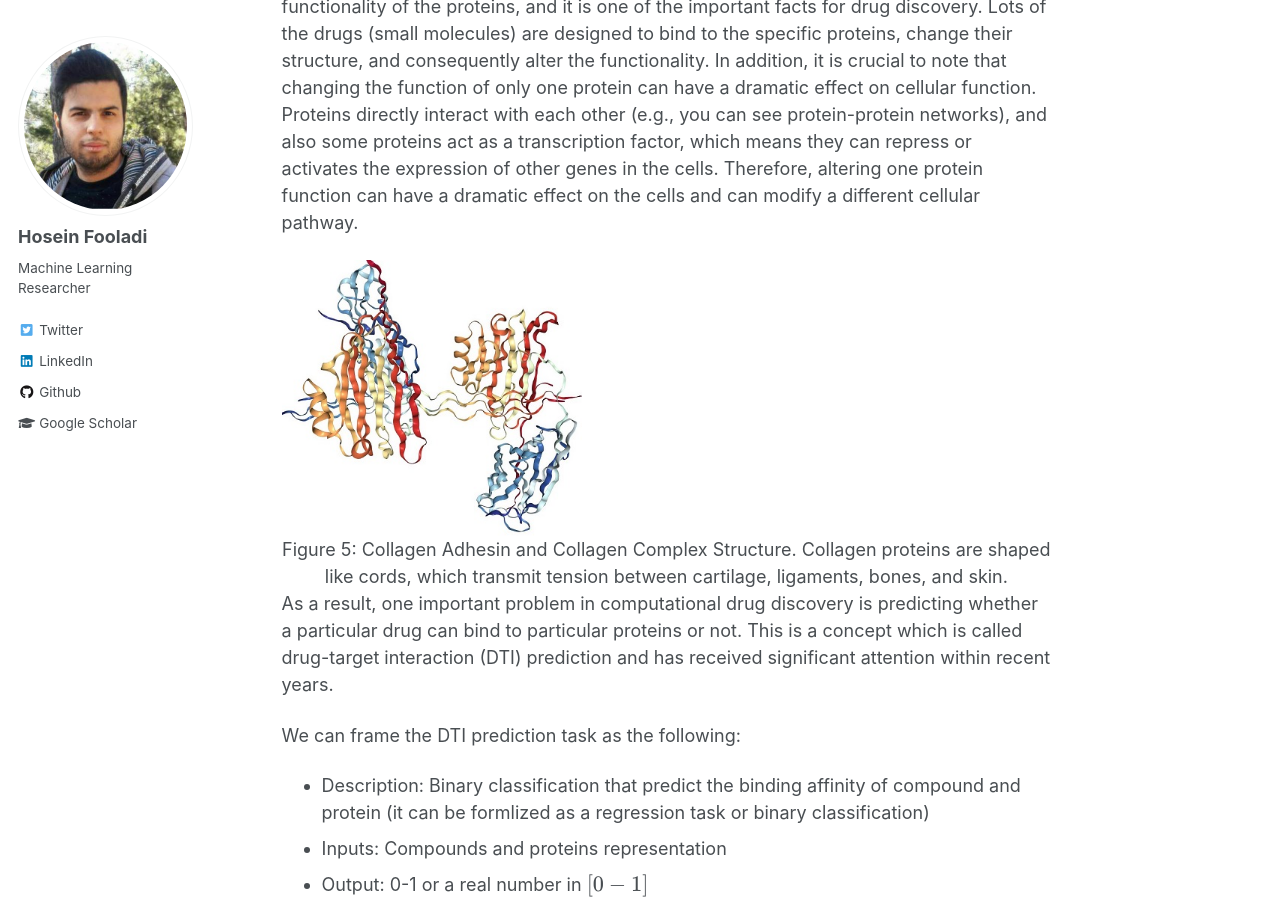
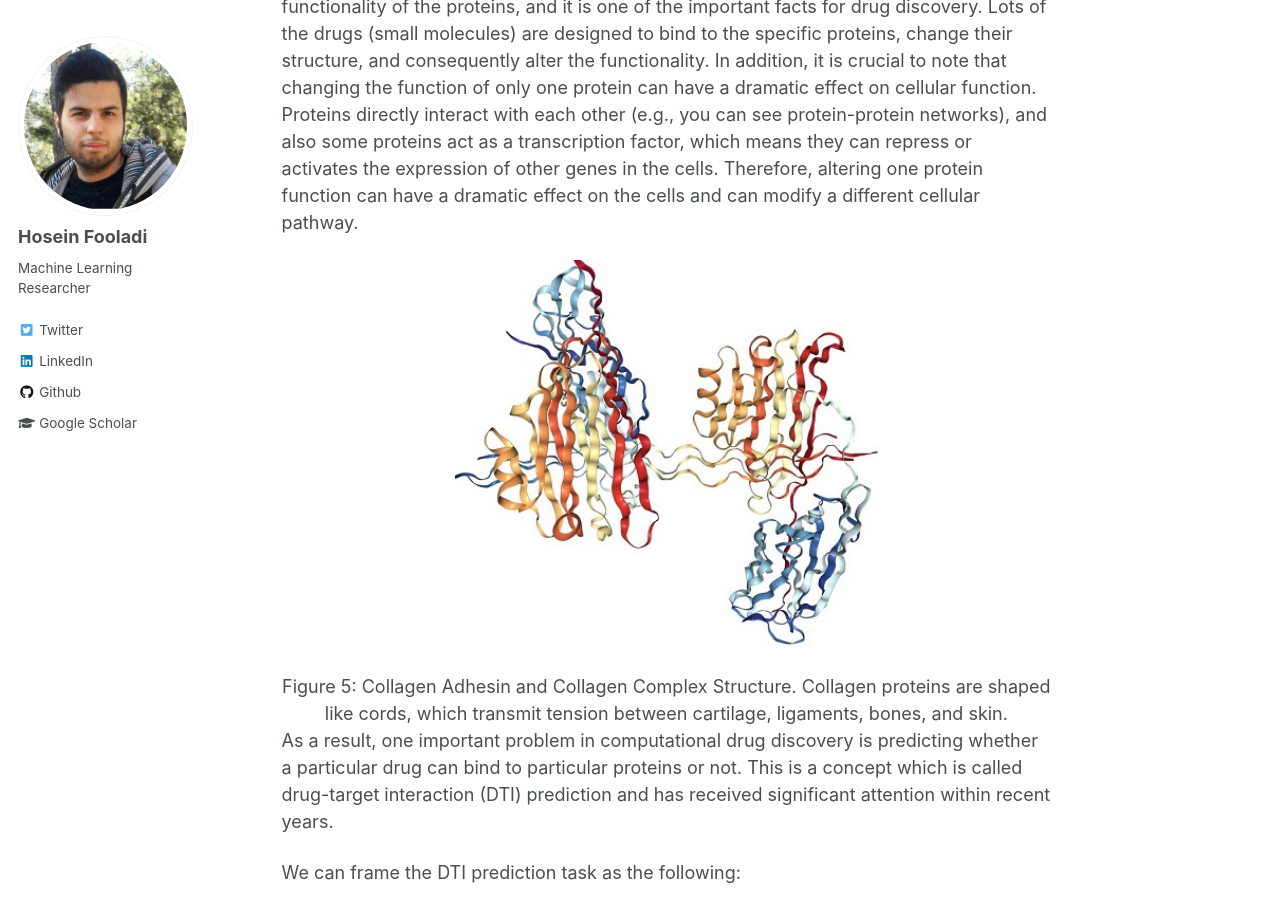
Before and after one commit to HFooladi/HFooladi.github.io, a Jekyll site: the page built from _posts/2018-10-31-Review_DL_Drug.md, in a window 1280 px wide and 900 px high, scrolled down 4546 px. Built offline with Jekyll 4.4.1, drawn with Linux system fonts in a browser that asks for light colours; some web fonts are replaced; formulas are drawn with MathJax 3.

Commit message:
checking figure in dl for drugs

```diff
--- a/_posts/2018-10-31-Review_DL_Drug.md
+++ b/_posts/2018-10-31-Review_DL_Drug.md
@@ -107,11 +107,10 @@ function. Proteins directly interact with each other (e.g., you can see protein-
 transcription factor, which means they can repress or activates the expression of other genes in the cells. Therefore, altering one protein function
 can have a dramatic effect on the cells and can modify a different cellular pathway.
 
-<div class="imgcap">
-<img src="/images/assets/Review_DL_Drug/Collagen.JPG" alt="drawing" width="300" class="center"/>
+<p style="text-align: center"><img src="/images/assets/Review_DL_Drug/Collagen.JPG" width="55%"></p>
 <div class="thecap" style="text-align:center">Figure 5: Collagen Adhesin and Collagen Complex Structure.
 Collagen proteins are shaped like cords, which transmit tension between cartilage, ligaments, bones, and skin. </div>
-</div>
+
 
 As a result, one important problem in computational drug discovery is predicting whether a particular drug can bind to particular proteins or not.
 This is a concept which is called drug-target interaction (DTI) prediction and has received significant attention within recent years.
```
